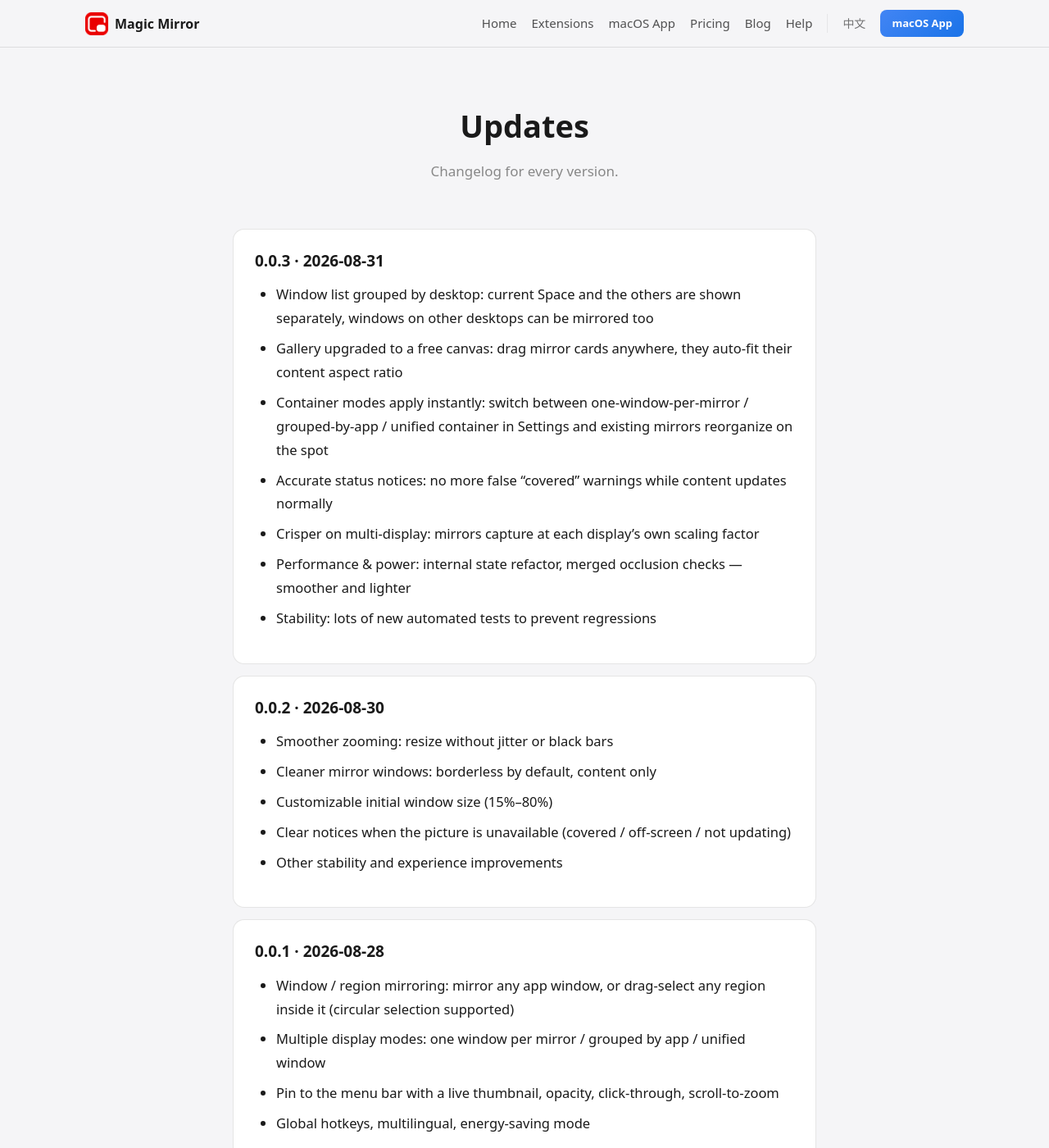
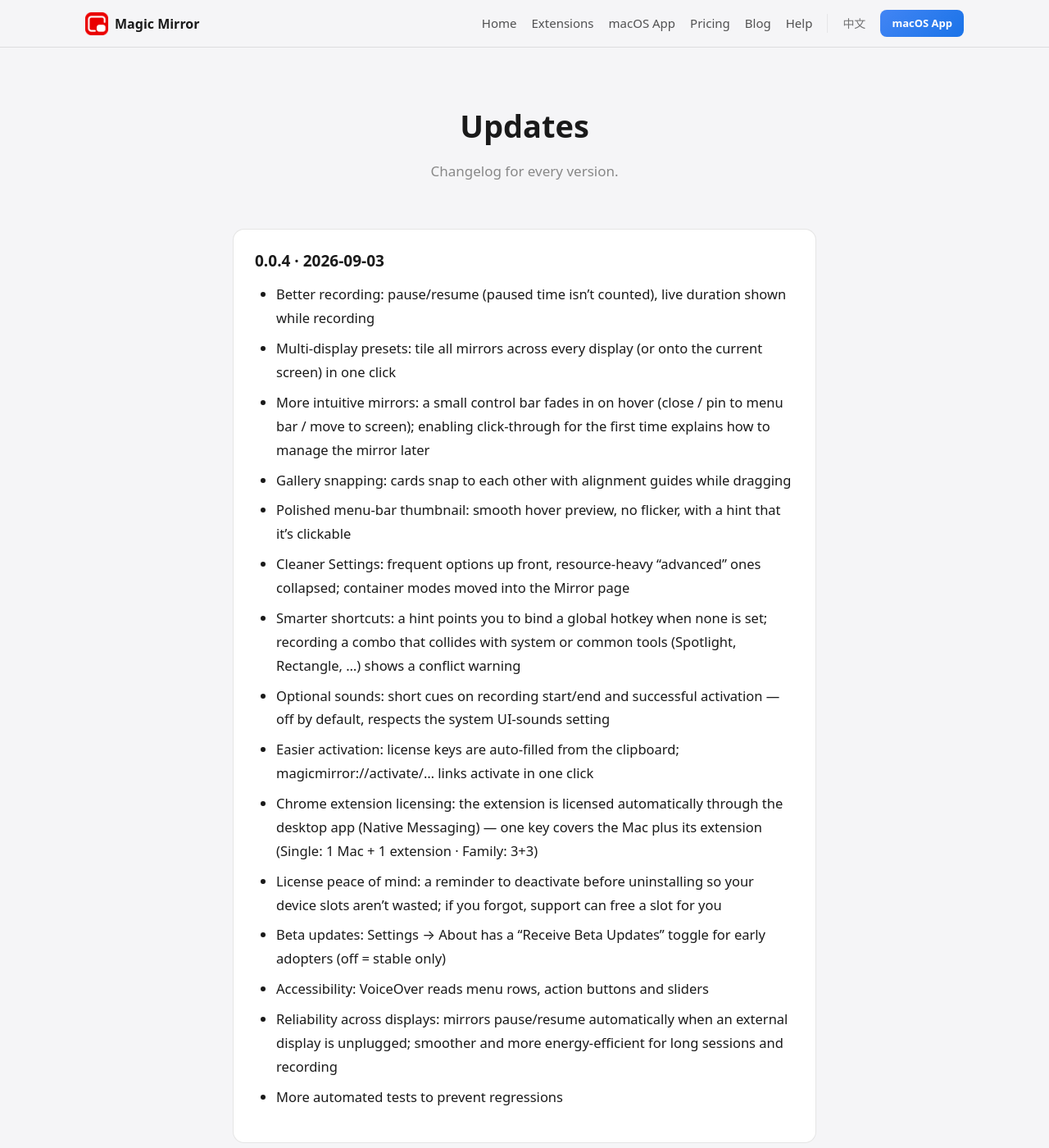
Before and after one commit to gamepunk/magic-mirror, a Jekyll site: the page built from en/updates.html, in a window 1280 px wide and 1400 px high. Shown: the whole window at 82% size. Built offline with Jekyll 4.4.1, drawn with Linux system fonts in a browser that asks for light colours.

```diff
--- a/en/mac.html
+++ b/en/mac.html
@@ -13,10 +13,10 @@ lead: Mirror any window or screen region into floating on-top windows.
 <section class="content-section container-narrow">
   <h2>Download</h2>
   <div class="dl-buttons">
-    <a class="btn" href="{{ site.baseurl }}/downloads/MagicMirror-0.0.3.dmg">Download DMG (recommended)</a>
-    <a class="btn ghost" href="{{ site.baseurl }}/downloads/MagicMirror-0.0.3.zip">Download ZIP</a>
+    <a class="btn" href="{{ site.baseurl }}/downloads/MagicMirror-0.0.4.dmg">Download DMG (recommended)</a>
+    <a class="btn ghost" href="{{ site.baseurl }}/downloads/MagicMirror-0.0.4.zip">Download ZIP</a>
   </div>
-  <p style="color: var(--color-muted)">Version 0.0.3 · macOS 26.0+ · Universal — works on both Apple Silicon and Intel Macs</p>
+  <p style="color: var(--color-muted)">Version 0.0.4 · macOS 26.0+ · Universal — works on both Apple Silicon and Intel Macs</p>
 
   <h2 style="margin-top: 40px">Or install with Homebrew</h2>
   <div class="note">
--- a/en/updates.html
+++ b/en/updates.html
@@ -12,6 +12,26 @@ lead: Changelog for every version.
 
 <section class="content-section container-narrow">
   <div class="doc-list">
+    <div class="doc-item">
+      <h3>0.0.4 · 2026-09-03</h3>
+      <ul>
+        <li>Better recording: pause/resume (paused time isn’t counted), live duration shown while recording</li>
+        <li>Multi-display presets: tile all mirrors across every display (or onto the current screen) in one click</li>
+        <li>More intuitive mirrors: a small control bar fades in on hover (close / pin to menu bar / move to screen); enabling click-through for the first time explains how to manage the mirror later</li>
+        <li>Gallery snapping: cards snap to each other with alignment guides while dragging</li>
+        <li>Polished menu-bar thumbnail: smooth hover preview, no flicker, with a hint that it’s clickable</li>
+        <li>Cleaner Settings: frequent options up front, resource-heavy “advanced” ones collapsed; container modes moved into the Mirror page</li>
+        <li>Smarter shortcuts: a hint points you to bind a global hotkey when none is set; recording a combo that collides with system or common tools (Spotlight, Rectangle, …) shows a conflict warning</li>
+        <li>Optional sounds: short cues on recording start/end and successful activation — off by default, respects the system UI-sounds setting</li>
+        <li>Easier activation: license keys are auto-filled from the clipboard; magicmirror://activate/… links activate in one click</li>
+        <li>Chrome extension licensing: the extension is licensed automatically through the desktop app (Native Messaging) — one key covers the Mac plus its extension (Single: 1 Mac + 1 extension · Family: 3+3)</li>
+        <li>License peace of mind: a reminder to deactivate before uninstalling so your device slots aren’t wasted; if you forgot, support can free a slot for you</li>
+        <li>Beta updates: Settings → About has a “Receive Beta Updates” toggle for early adopters (off = stable only)</li>
+        <li>Accessibility: VoiceOver reads menu rows, action buttons and sliders</li>
+        <li>Reliability across displays: mirrors pause/resume automatically when an external display is unplugged; smoother and more energy-efficient for long sessions and recording</li>
+        <li>More automated tests to prevent regressions</li>
+      </ul>
+    </div>
     <div class="doc-item">
       <h3>0.0.3 · 2026-08-31</h3>
       <ul>
--- a/zh/mac.html
+++ b/zh/mac.html
@@ -13,10 +13,10 @@ lead: 镜像任意窗口或屏幕区域到多个置顶悬浮窗，随看随用
 <section class="content-section container-narrow">
   <h2>下载</h2>
   <div class="dl-buttons">
-    <a class="btn" href="{{ site.baseurl }}/downloads/MagicMirror-0.0.3.dmg">下载 DMG（推荐）</a>
-    <a class="btn ghost" href="{{ site.baseurl }}/downloads/MagicMirror-0.0.3.zip">下载 ZIP</a>
+    <a class="btn" href="{{ site.baseurl }}/downloads/MagicMirror-0.0.4.dmg">下载 DMG（推荐）</a>
+    <a class="btn ghost" href="{{ site.baseurl }}/downloads/MagicMirror-0.0.4.zip">下载 ZIP</a>
   </div>
-  <p style="color: var(--color-muted)">当前版本 0.0.3 · macOS 26.0+ · 通用版，Apple 芯片与 Intel 均适用</p>
+  <p style="color: var(--color-muted)">当前版本 0.0.4 · macOS 26.0+ · 通用版，Apple 芯片与 Intel 均适用</p>
 
   <h2 style="margin-top: 40px">或者用 Homebrew 安装</h2>
   <div class="note">
```
Also changed, not shown: _en_posts/2026-09-03-app-0-0-4.md (added, +39 -0 lines), _zh_posts/2026-09-03-app-0-0-4.md (added, +39 -0 lines), appcast.xml (+7 -7 lines), zh/updates.html (+20 -0 lines), 2 other files.
